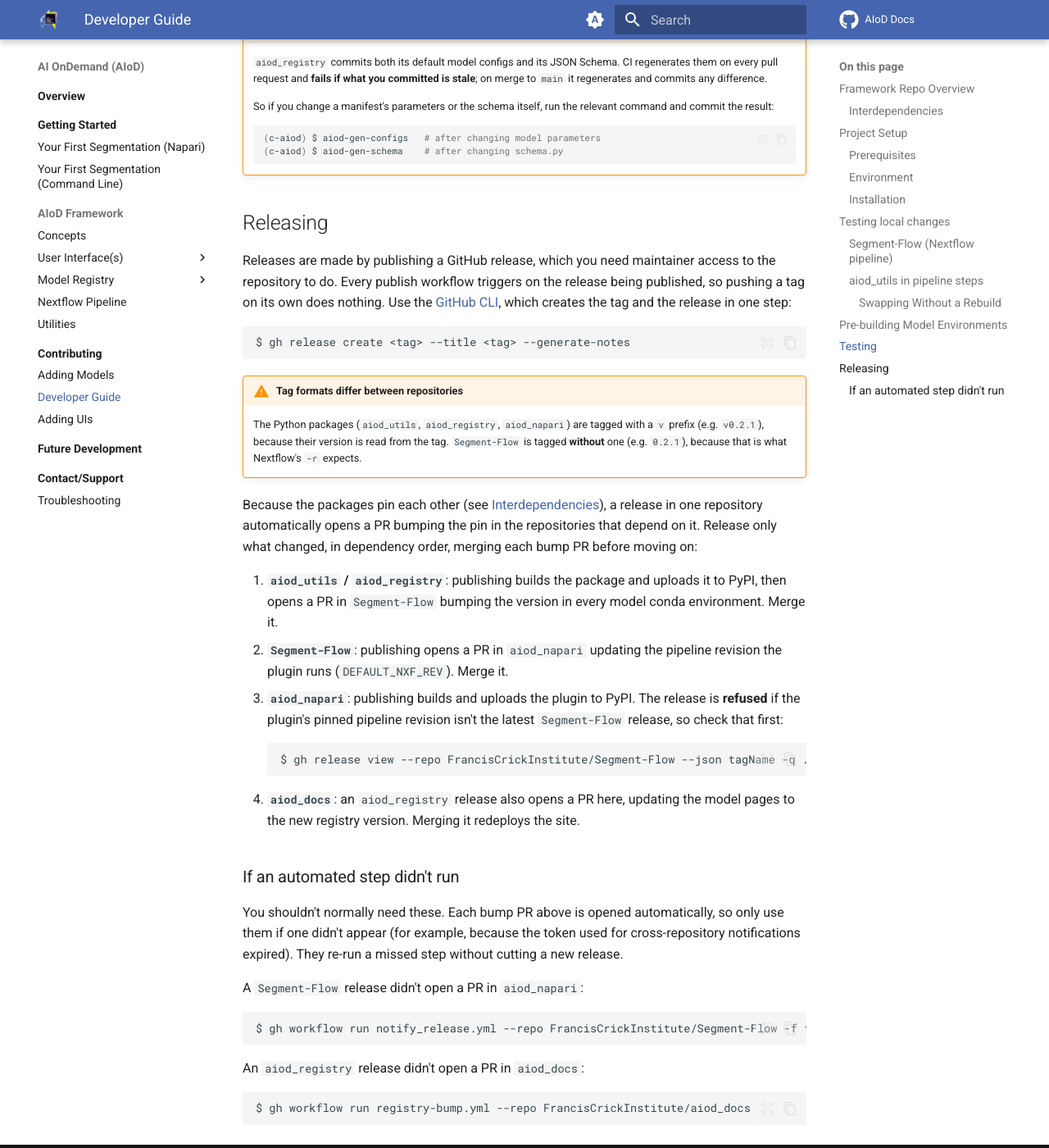
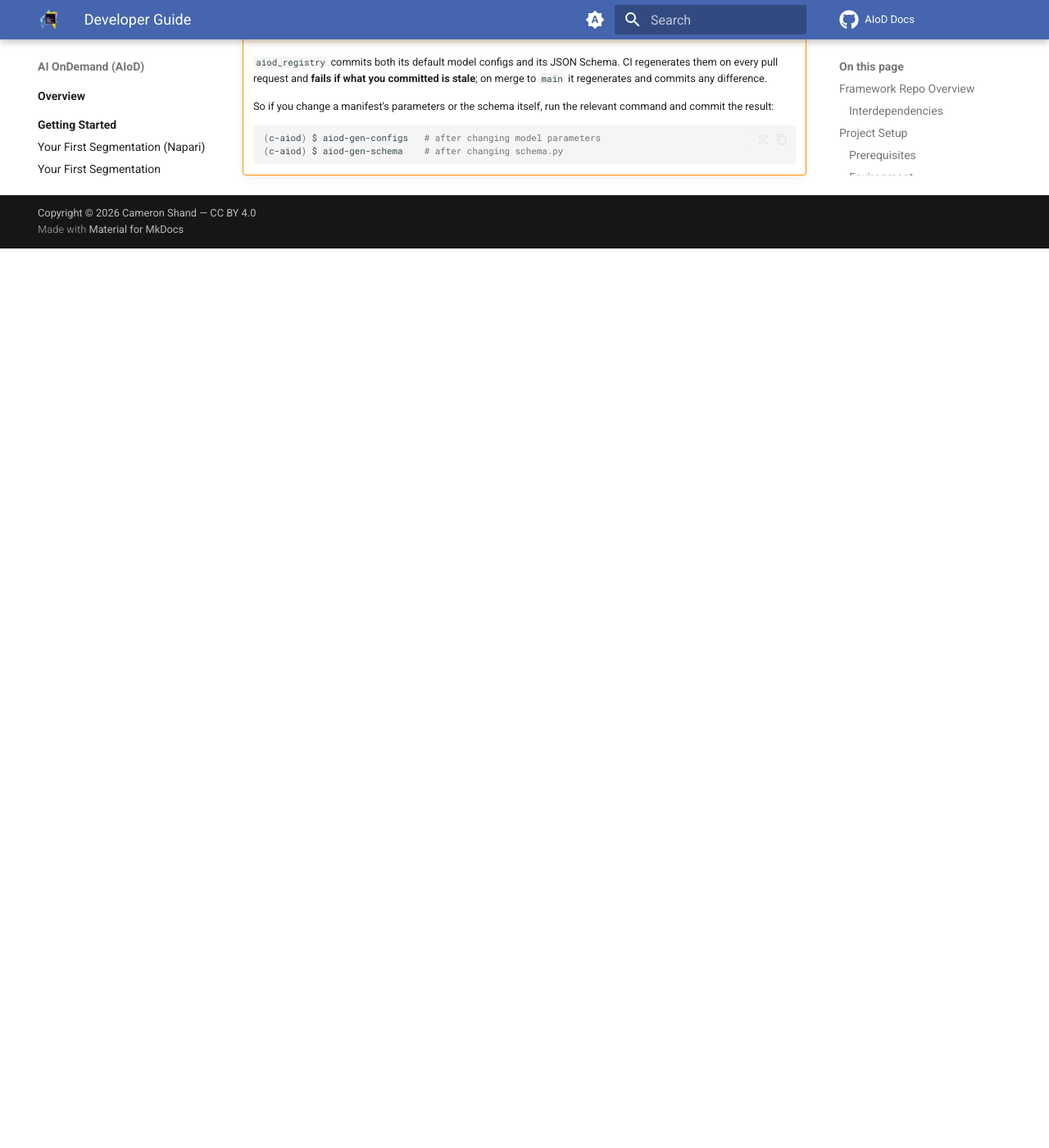
Before and after one commit to FrancisCrickInstitute/aiod_docs, an MkDocs documentation site: the page built from docs/sections/contributing/developing.md, in a window 1280 px wide and 1400 px high, scrolled down 5599 px. Shown: the whole window at 82% size. Built offline with MkDocs 1.6.1 and Material for MkDocs 9.7.7, drawn with Linux system fonts in a browser that asks for light colours; comment, search, counter and statistics services are not loaded; after the commit the page ends 5902 px from its top, so only the background shows below that.

Commit message:
Revert "Add a releasing guide to the developer docs"

````diff
--- a/docs/sections/contributing/developing.md
+++ b/docs/sections/contributing/developing.md
@@ -209,42 +209,3 @@ For `aiod_registry` this is also what validates manifests. Pydantic reports exac
     (c-aiod) $ aiod-gen-configs   # after changing model parameters
     (c-aiod) $ aiod-gen-schema    # after changing schema.py
     ```
-## Releasing
-
-Releases are made by publishing a GitHub release, which you need maintainer access to the repository to do. Every publish workflow triggers on the release being published, so pushing a tag on its own does nothing. Use the [GitHub CLI](https://cli.github.com/), which creates the tag and the release in one step:
-
-```bash
-$ gh release create <tag> --title <tag> --generate-notes
-```
-
-!!! warning "Tag formats differ between repositories"
-
-    The Python packages (`aiod_utils`, `aiod_registry`, `aiod_napari`) are tagged with a `v` prefix (e.g. `v0.2.1`), because their version is read from the tag. `Segment-Flow` is tagged **without** one (e.g. `0.2.1`), because that is what Nextflow's `-r` expects.
-
-Because the packages pin each other (see [Interdependencies](#interdependencies)), a release in one repository automatically opens a PR bumping the pin in the repositories that depend on it. Release only what changed, in dependency order, merging each bump PR before moving on:
-
-1. **`aiod_utils` / `aiod_registry`**: publishing builds the package and uploads it to PyPI, then opens a PR in `Segment-Flow` bumping the version in every model conda environment. Merge it.
-2. **`Segment-Flow`**: publishing opens a PR in `aiod_napari` updating the pipeline revision the plugin runs (`DEFAULT_NXF_REV`). Merge it.
-3. **`aiod_napari`**: publishing builds and uploads the plugin to PyPI. The release is **refused** if the plugin's pinned pipeline revision isn't the latest `Segment-Flow` release, so check that first:
-
-    ```bash
-    $ gh release view --repo FrancisCrickInstitute/Segment-Flow --json tagName -q .tagName
-    ```
-
-4. **`aiod_docs`**: an `aiod_registry` release also opens a PR here, updating the model pages to the new registry version. Merging it redeploys the site.
-
-### If an automated step didn't run
-
-You shouldn't normally need these. Each bump PR above is opened automatically, so only use them if one didn't appear (for example, because the token used for cross-repository notifications expired). They re-run a missed step without cutting a new release.
-
-A `Segment-Flow` release didn't open a PR in `aiod_napari`:
-
-```bash
-$ gh workflow run notify_release.yml --repo FrancisCrickInstitute/Segment-Flow -f tag=<tag>
-```
-
-An `aiod_registry` release didn't open a PR in `aiod_docs`:
-
-```bash
-$ gh workflow run registry-bump.yml --repo FrancisCrickInstitute/aiod_docs
-```
````
Also changed, not shown: 1 other file.
